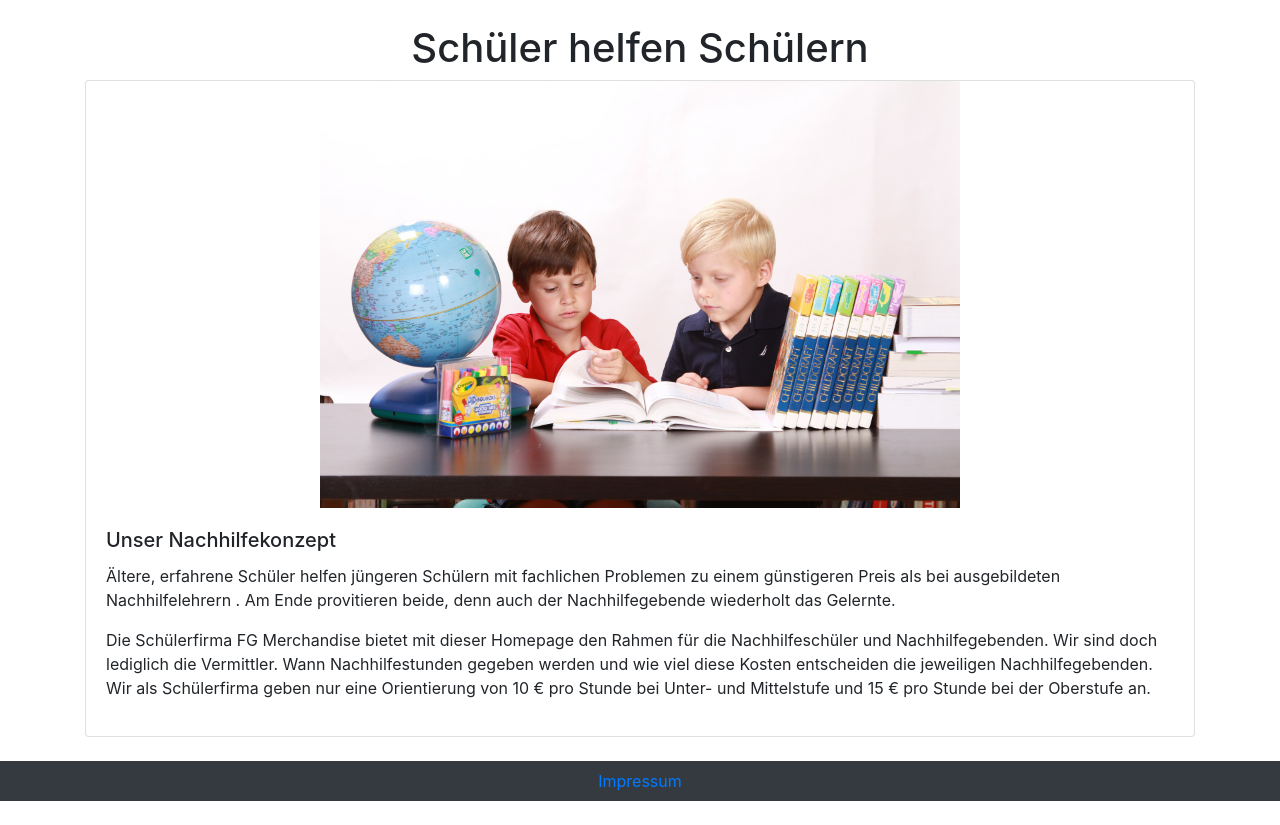
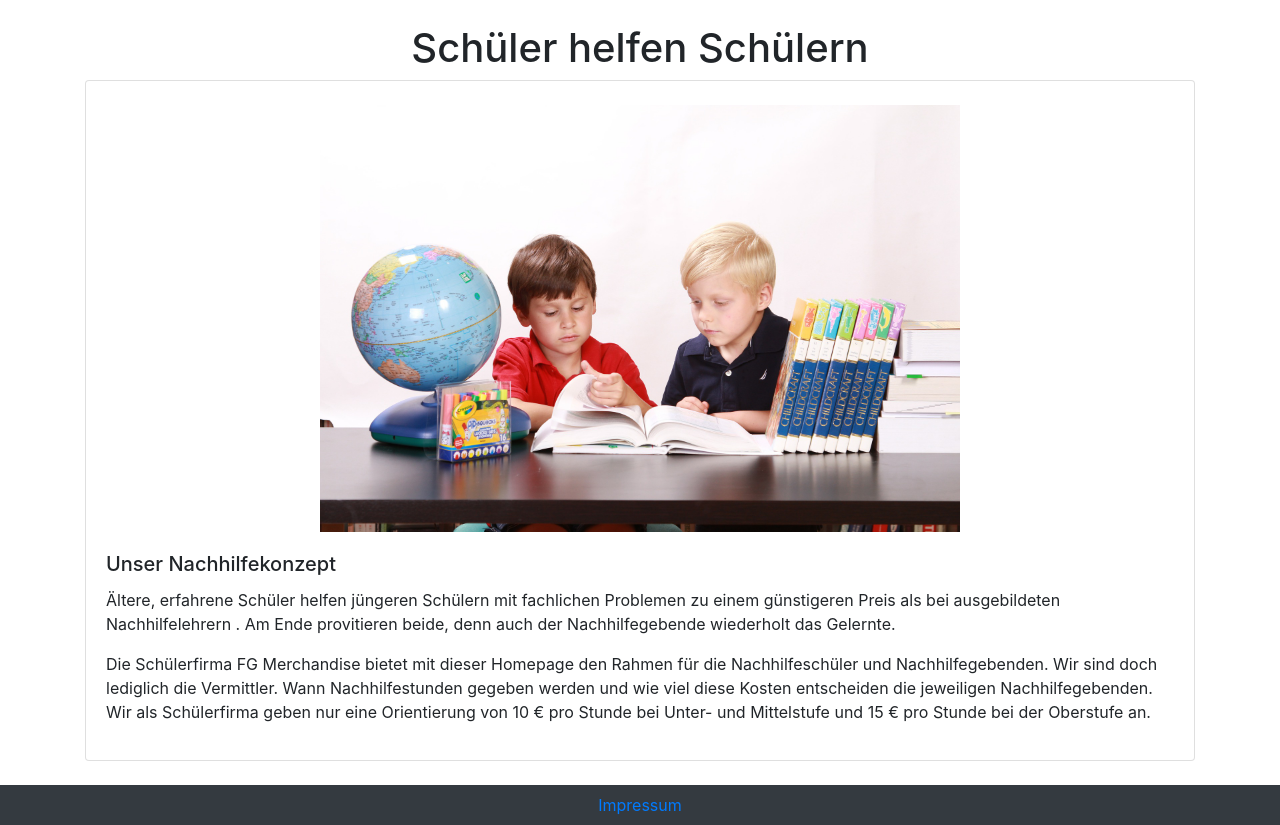
Before and after one commit to codingHahn/FlaskStudentApp, a Python web app: template app/templates/home.html in a window 1280 px wide. Shown: the part 56-881 px from the top of the page. Before the commit the page ends 857 px from the top, so only its background shows below. Run offline with Jinja, Linux system fonts and the light colour scheme; the template is opened without the code that fills it: most values are stand-ins (such as "Sample title", 1, 10 or a date in 2020).

Commit message:
- edit landingpage

```diff
--- a/app/templates/home.html
+++ b/app/templates/home.html
@@ -5,7 +5,7 @@
 <h1 class="text-center">Schüler helfen Schülern</h1>
 <!--<img src="/static/pic/kids-learn.jpg" class="img-fluid" alt="Responsive image">-->
 <div class="card mb-3">
-  <img class="card-img-top mx-auto" style="width: 40rem;" src="/static/pic/kids-learn.jpg/" alt="You should see two learning kids">
+  <img class="card-img-top mx-auto pt-4" style="width: 40rem;" src="/static/pic/kids-learn.jpg/" alt="You should see two learning kids">
   <div class="card-body">
     <h5 class="card-title">Unser Nachhilfekonzept</h5>
     <p class="card-text">Ältere, erfahrene Schüler helfen jüngeren Schülern mit fachlichen Problemen zu einem günstigeren Preis als bei ausgebildeten Nachhilfelehrern .
```
